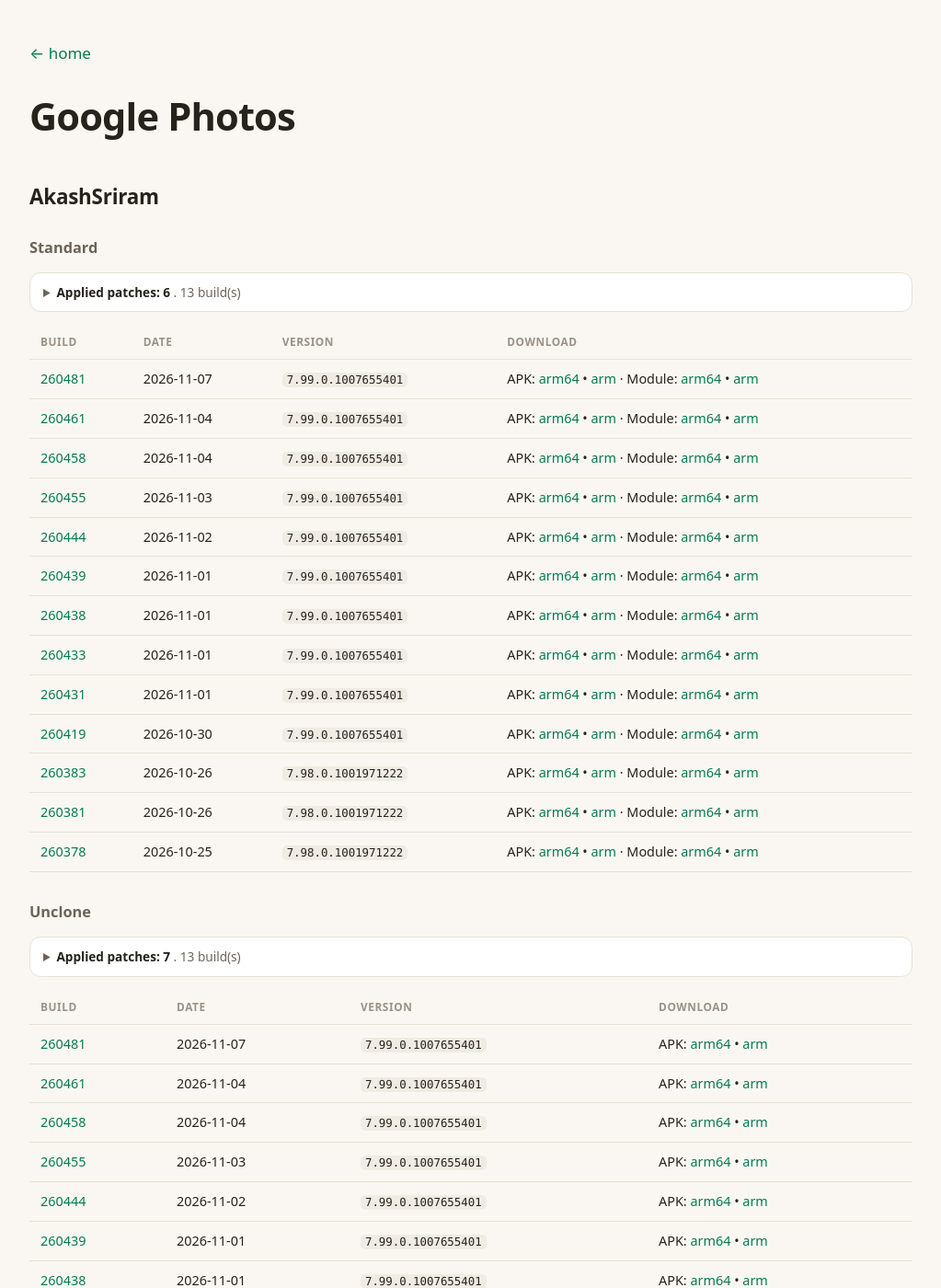
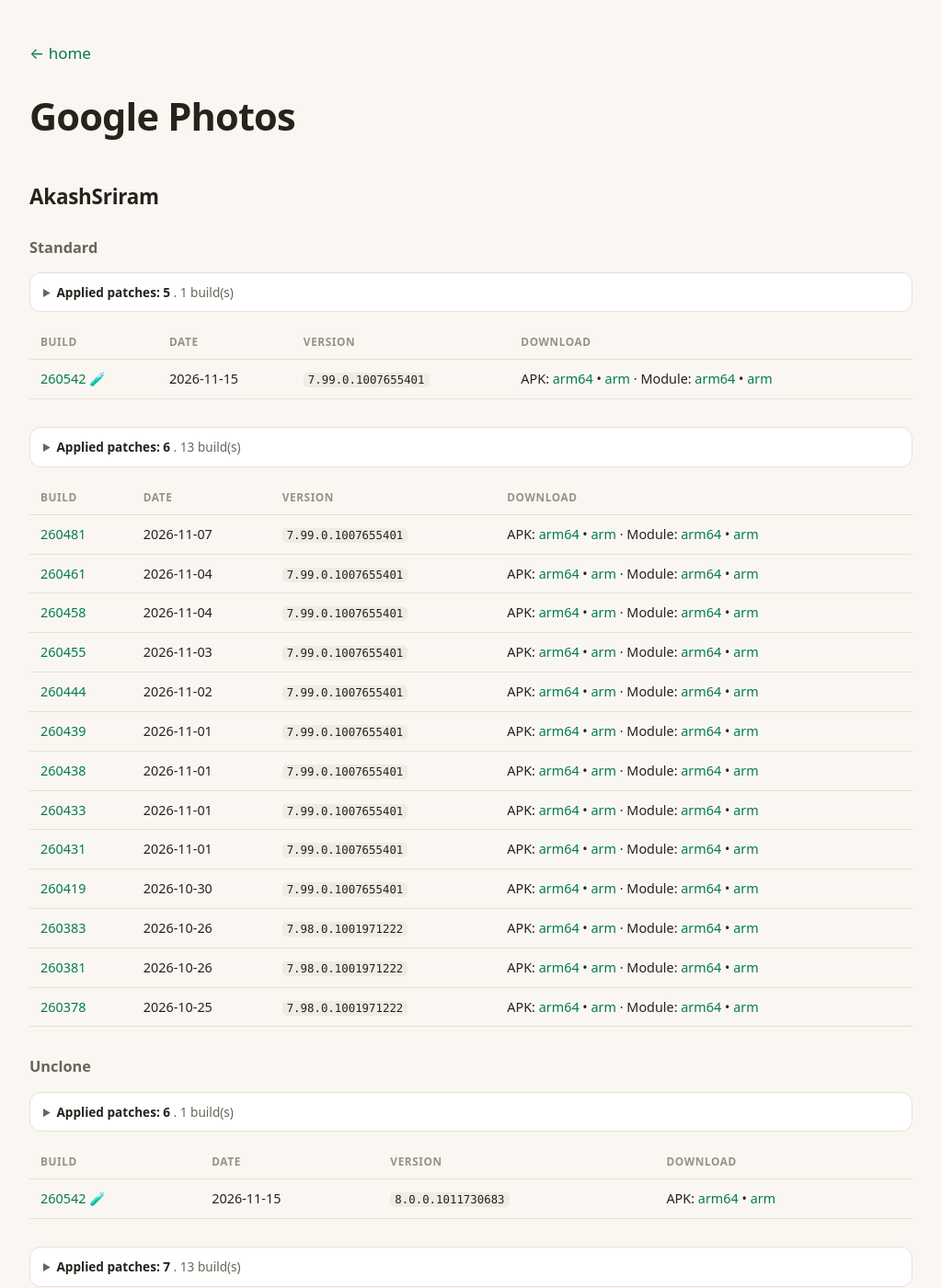
Before and after one commit to nullcpy/archive, a Jekyll site: the page built from apps/googlephotos/index.md, in a window 1280 px wide and 1400 px high. Shown: the whole window at 92% size, without its empty margins (128-1151 px from the left). Built offline with Jekyll 4.4.1, drawn with Linux system fonts in a browser that asks for light colours.

Commit message:
chore: rebuild the archive Pages surface [skip ci]

```diff
--- a/apps/googlephotos/index.md
+++ b/apps/googlephotos/index.md
@@ -7,6 +7,20 @@ title: Google Photos
 ## AkashSriram
 
 ### Standard
+
+<details><summary><b>Applied patches: 5</b> . 1 build(s)</summary>
+<ul>
+<li>AMOLED dark theme</li>
+<li>DCIM &amp; backup control</li>
+<li>Flag manager &amp; Toolkit</li>
+<li>Media engine &amp; AI fixes</li>
+<li>Spoof features</li>
+</ul>
+</details>
+
+| Build | Date | Version | Download |
+|---|---|---|---|
+| [260542](https://github.com/nullcpy/archive/releases/tag/260542) 🧪 | 2026-11-15 | `7.99.0.1007655401` | APK: [arm64](https://github.com/nullcpy/archive/releases/download/260542/google-photos-akashsriram-v7.99.0.1007655401-arm64-v8a.apk) • [arm](https://github.com/nullcpy/archive/releases/download/260542/google-photos-akashsriram-v7.99.0.1007655401-arm-v7a.apk) · Module: [arm64](https://github.com/nullcpy/archive/releases/download/260542/google-photos-akashsriram-module-v7.99.0.1007655401-arm64-v8a.zip) • [arm](https://github.com/nullcpy/archive/releases/download/260542/google-photos-akashsriram-module-v7.99.0.1007655401-arm-v7a.zip) |
 
 <details><summary><b>Applied patches: 6</b> . 13 build(s)</summary>
 <ul>
@@ -36,6 +50,21 @@ title: Google Photos
 | [260378](https://github.com/nullcpy/archive/releases/tag/260378) | 2026-10-25 | `7.98.0.1001971222` | APK: [arm64](https://github.com/nullcpy/archive/releases/download/260378/google-photos-akashsriram-v7.98.0.1001971222-arm64-v8a.apk) • [arm](https://github.com/nullcpy/archive/releases/download/260378/google-photos-akashsriram-v7.98.0.1001971222-arm-v7a.apk) · Module: [arm64](https://github.com/nullcpy/archive/releases/download/260378/google-photos-akashsriram-module-v7.98.0.1001971222-arm64-v8a.zip) • [arm](https://github.com/nullcpy/archive/releases/download/260378/google-photos-akashsriram-module-v7.98.0.1001971222-arm-v7a.zip) |
 
 ### Unclone
+
+<details><summary><b>Applied patches: 6</b> . 1 build(s)</summary>
+<ul>
+<li>AMOLED dark theme</li>
+<li>DCIM &amp; backup control</li>
+<li>Flag manager &amp; Toolkit</li>
+<li>Media engine &amp; AI fixes</li>
+<li>Official package name</li>
+<li>Spoof features</li>
+</ul>
+</details>
+
+| Build | Date | Version | Download |
+|---|---|---|---|
+| [260542](https://github.com/nullcpy/archive/releases/tag/260542) 🧪 | 2026-11-15 | `8.0.0.1011730683` | APK: [arm64](https://github.com/nullcpy/archive/releases/download/260542/google-photos-akashsriram-unclone-v8.0.0.1011730683-arm64-v8a.apk) • [arm](https://github.com/nullcpy/archive/releases/download/260542/google-photos-akashsriram-unclone-v8.0.0.1011730683-arm-v7a.apk) |
 
 <details><summary><b>Applied patches: 7</b> . 13 build(s)</summary>
 <ul>
```
Also changed, not shown: apps/googlemaps/index.md (+6 -3 lines), index.md (+4 -4 lines).
